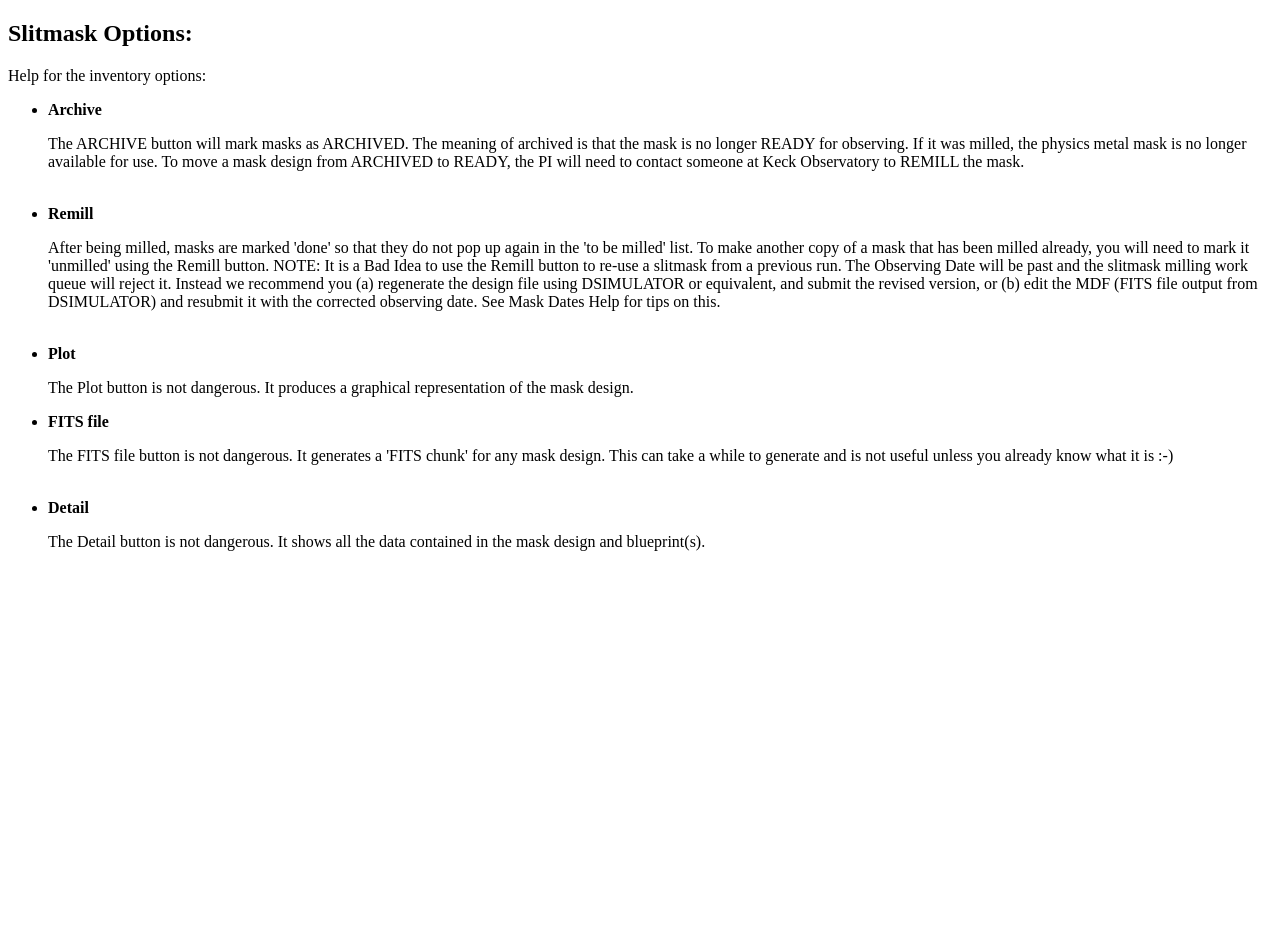
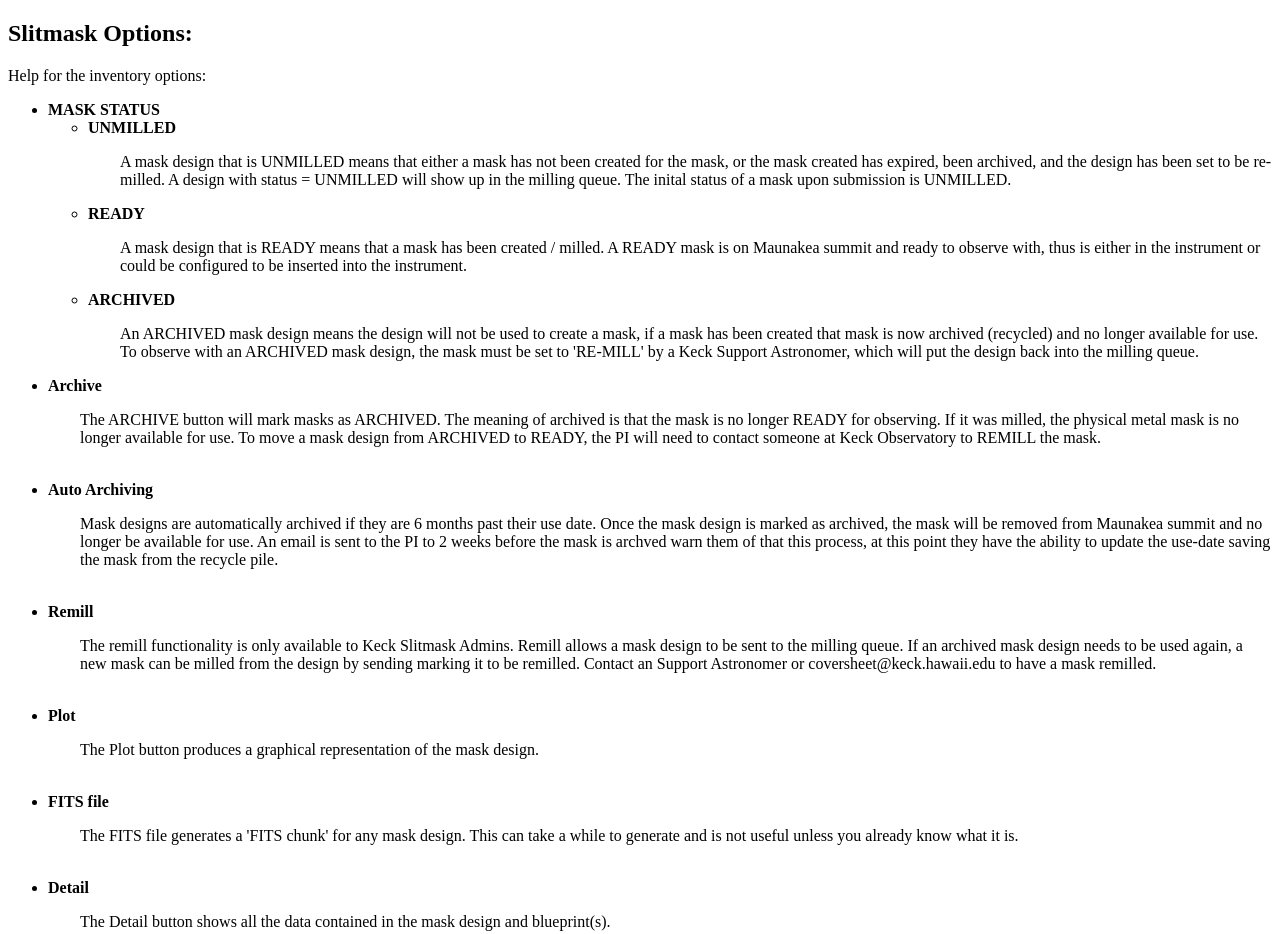
Before and after one commit to KeckObservatory/SlitMaskDatabaseGui, a plain HTML site: page MaskHelp.html in a window 1280 px wide. Before the commit the page ends 800 px from the top, so only its background shows below. Drawn offline with Linux system fonts and the light colour scheme.

Commit message:
more additions,  updates,  add barcode delete

```diff
--- a/MaskHelp.html
+++ b/MaskHelp.html
@@ -16,12 +16,47 @@ Help for the inventory options:
 
 <ul>
   <li>
+    <b>MASK STATUS</b>
+    <ul>
+      <li>
+        <b>UNMILLED</b>
+        <p class="help-idented">
+          A mask design that is UNMILLED means that either a mask has not been created for
+          the mask,  or the mask created has expired,  been archived,  and the design has
+          been set to be re-milled.  A design with status = UNMILLED will show up in the
+          milling queue. The inital status of a mask upon submission is UNMILLED.
+        </p>
+      </li>
+      <li>
+        <b>READY</b>
+        <p class="help-idented">
+          A mask design that is READY means that a mask has been created / milled.  A
+          READY mask is on Maunakea summit and ready to observe with,  thus is either
+          in the instrument or could be configured to be inserted into the instrument.
+        </p>
+      </li>
+      <li>
+        <b>ARCHIVED</b>
+        <p class="help-idented">
+        An ARCHIVED mask design means the design will not be used to create a mask,
+        if a mask has been created that mask is now archived (recycled) and no longer
+        available for use.  To observe with an ARCHIVED mask design,  the mask
+        must be set to 'RE-MILL' by a Keck Support Astronomer,  which will put the
+        design back into the milling queue.
+        </p>
+
+      </li>
+    </ul>
+  </li>
+
+
+  <li>
     <b>Archive</b>
   </li>
 
-  <p class="indented">
+  <p class="help-idented">
     The ARCHIVE button will mark masks as ARCHIVED.  The meaning of archived is that the
-    mask is no longer READY for observing.  If it was milled,  the physics metal mask
+    mask is no longer READY for observing.  If it was milled,  the physical metal mask
     is no longer available for use.
 
     To move a mask design from ARCHIVED to READY,  the PI will need to contact someone
@@ -29,21 +64,25 @@ Help for the inventory options:
   </p><br>
 
   <li>
+    <b>Auto Archiving</b>
+  </li>
+  <p class="help-idented">
+    Mask designs are automatically archived if they are 6 months past their use date.
+    Once the mask design is marked as archived, the mask will be removed from
+    Maunakea summit and no longer be available for use. An email is sent to the PI to
+    2 weeks before the mask is archved warn them of that this process,  at this point
+    they have the ability to update the use-date saving the mask from the recycle pile.
+  </p><br>
+
+  <li>
     <b>Remill</b>
   </li>
-
-  <p class="indented">
-    After being milled, masks are marked 'done' so that they do not pop up
-    again in the 'to be milled' list. To make another copy of a mask that
-    has been milled already, you will need to mark it 'unmilled' using the
-    Remill button.
-
-    NOTE: It is a Bad Idea to use the Remill button to re-use a slitmask from
-    a previous run. The Observing Date will be past and the slitmask milling
-    work queue will reject it. Instead we recommend you (a) regenerate the
-    design file using DSIMULATOR or equivalent, and submit the revised version,
-    or (b) edit the MDF (FITS file output from DSIMULATOR) and resubmit it with
-    the corrected observing date. See Mask Dates Help for tips on this.
+  <p class="help-idented">
+    The remill functionality is only available to Keck Slitmask Admins.  Remill allows
+    a mask design to be sent to the milling queue.  If an archived mask design needs to
+    be used again,  a new mask can be milled from the design by sending marking it to
+    be remilled.  Contact an Support Astronomer or coversheet@keck.hawaii.edu to have
+    a mask remilled.
   </p><br>
 
   <li>
@@ -51,28 +90,27 @@ Help for the inventory options:
 
   </li>
 
-  <p class="indented">
-    The Plot button is not dangerous. It produces a graphical representation of
-    the mask design.
-  </p>
+  <p class="help-idented">
+    The Plot button produces a graphical representation of the mask design.
+  </p><br>
 
   <li>
     <b>FITS file</b>
   </li>
 
-  <p class="indented">
+  <p class="help-idented">
 
-    The FITS file button is not dangerous. It generates a 'FITS chunk' for any
+    The FITS file generates a 'FITS chunk' for any
     mask design. This can take a while to generate and is not useful unless you
-    already know what it is :-)
+    already know what it is.
   </p><br>
 
   <li>
     <b>Detail</b>
   </li>
 
-  <p class="indented">
-    The Detail button is not dangerous. It shows all the data contained in the
+  <p class="help-idented">
+    The Detail button shows all the data contained in the
     mask design and blueprint(s).
   </p><br>
 
```
Also changed, not shown: MaskMillQueue.html (+7 -4 lines), MaskRemill.html (+1 -1 lines).
